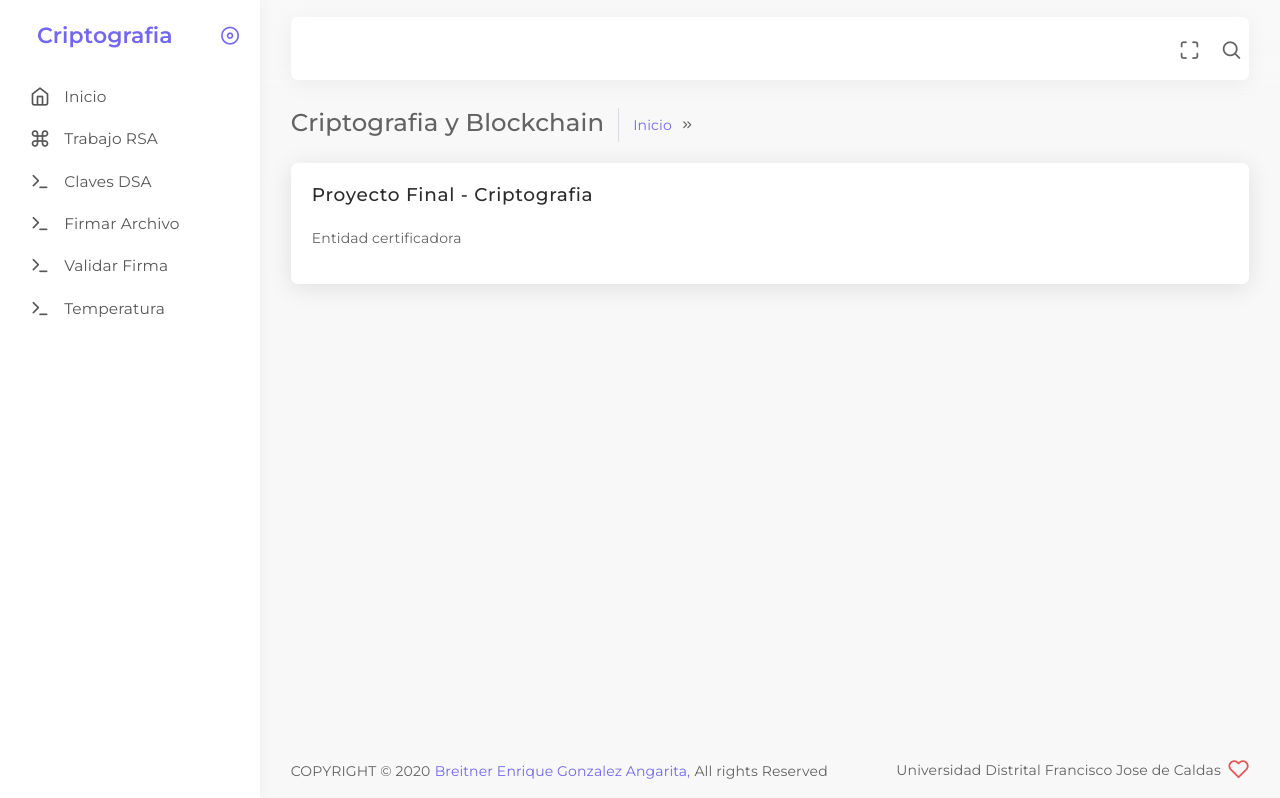
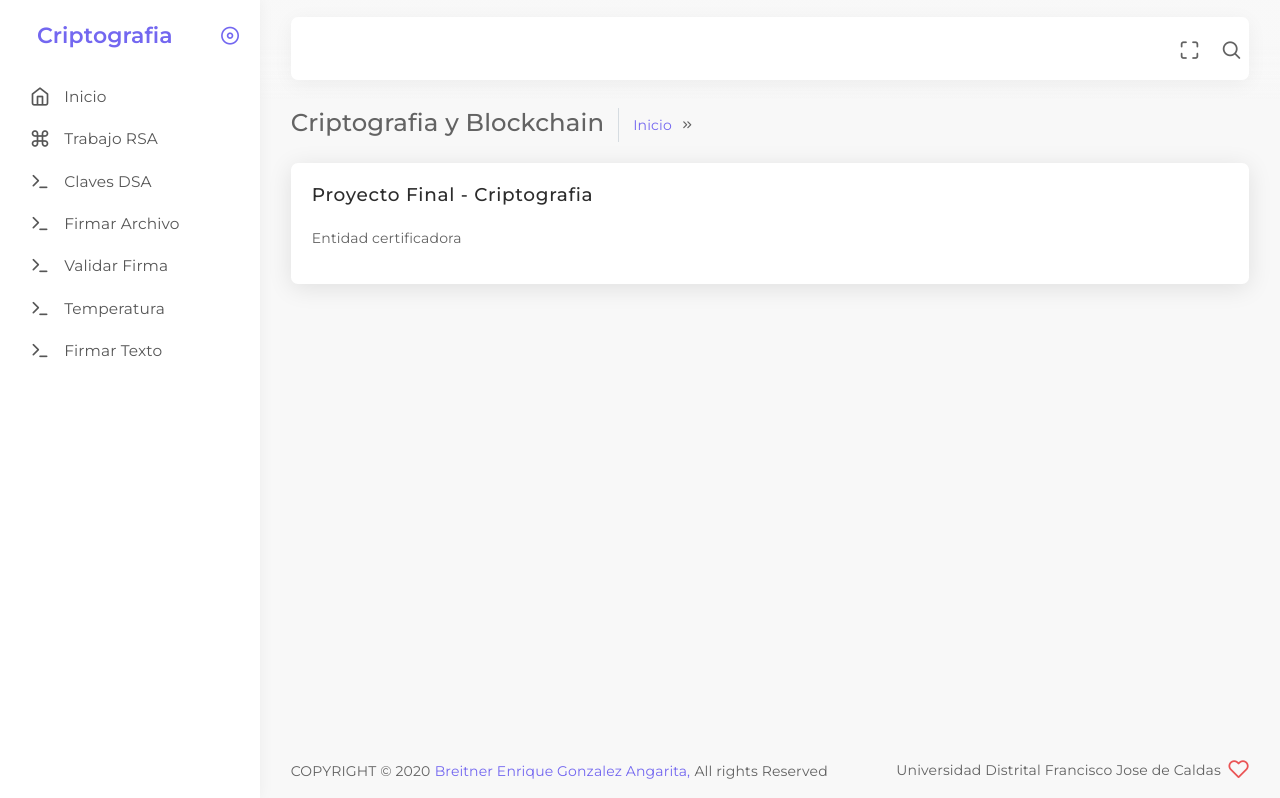
Before and after one commit to breinergonza/CriptoProject, a Django app: page / in a window 1280 px wide. Shown: the part 1-799 px from the top of the page. Run offline with Django 3.2, Linux system fonts and the light colour scheme; some libraries are stand-ins or nearby versions.

Commit message:
Opcion para firmar texto

```diff
--- a/cifradoapp/templates/layout.html
+++ b/cifradoapp/templates/layout.html
@@ -193,6 +193,9 @@
                 <li class=" nav-item">
                     <a href="/vTemp/" target="_blank"><i class="feather icon-terminal"></i><span class="menu-title" data-i18n="Dashboard">Temperatura</span></a>
                 </li>
+                <li class=" nav-item">
+                    <a href="/codeTxt/" target="_blank"><i class="feather icon-terminal"></i><span class="menu-title" data-i18n="Dashboard">Firmar Texto</span></a>
+                </li>
 
             </ul>
         </div>
```
